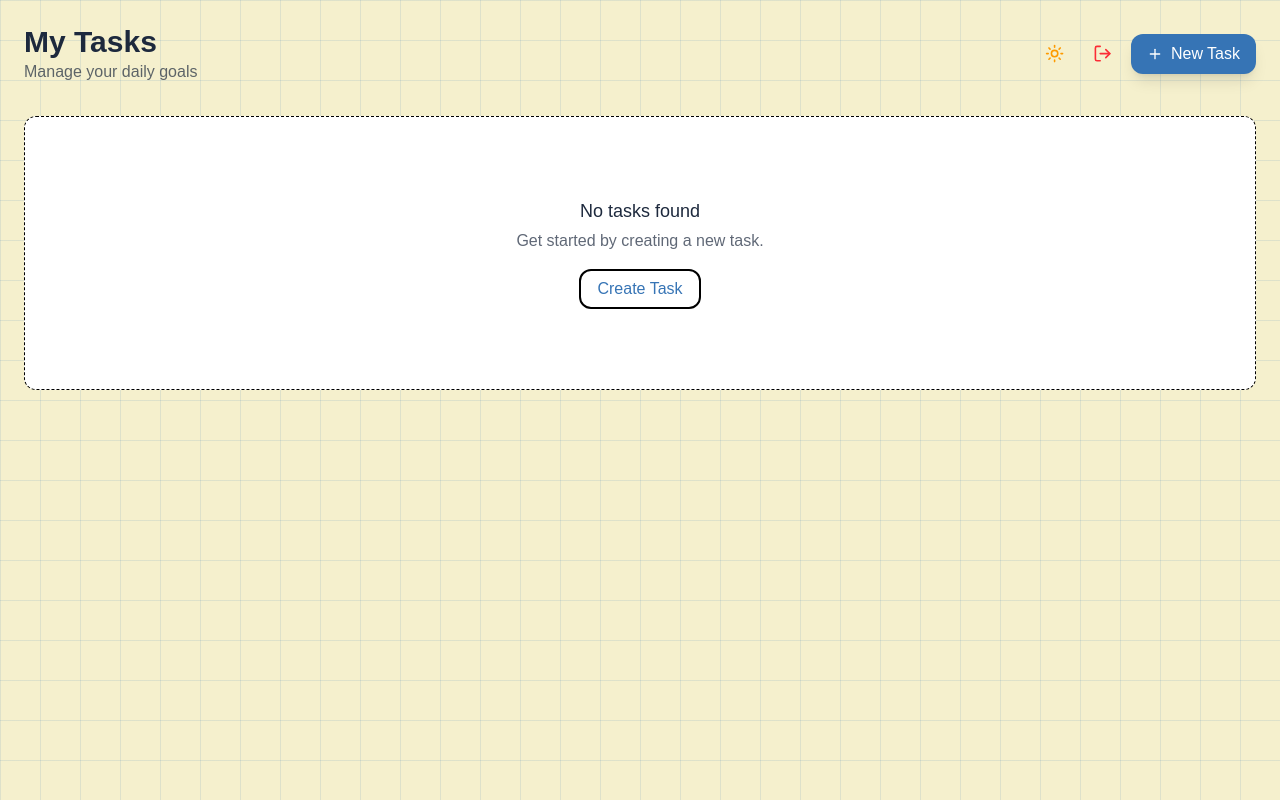
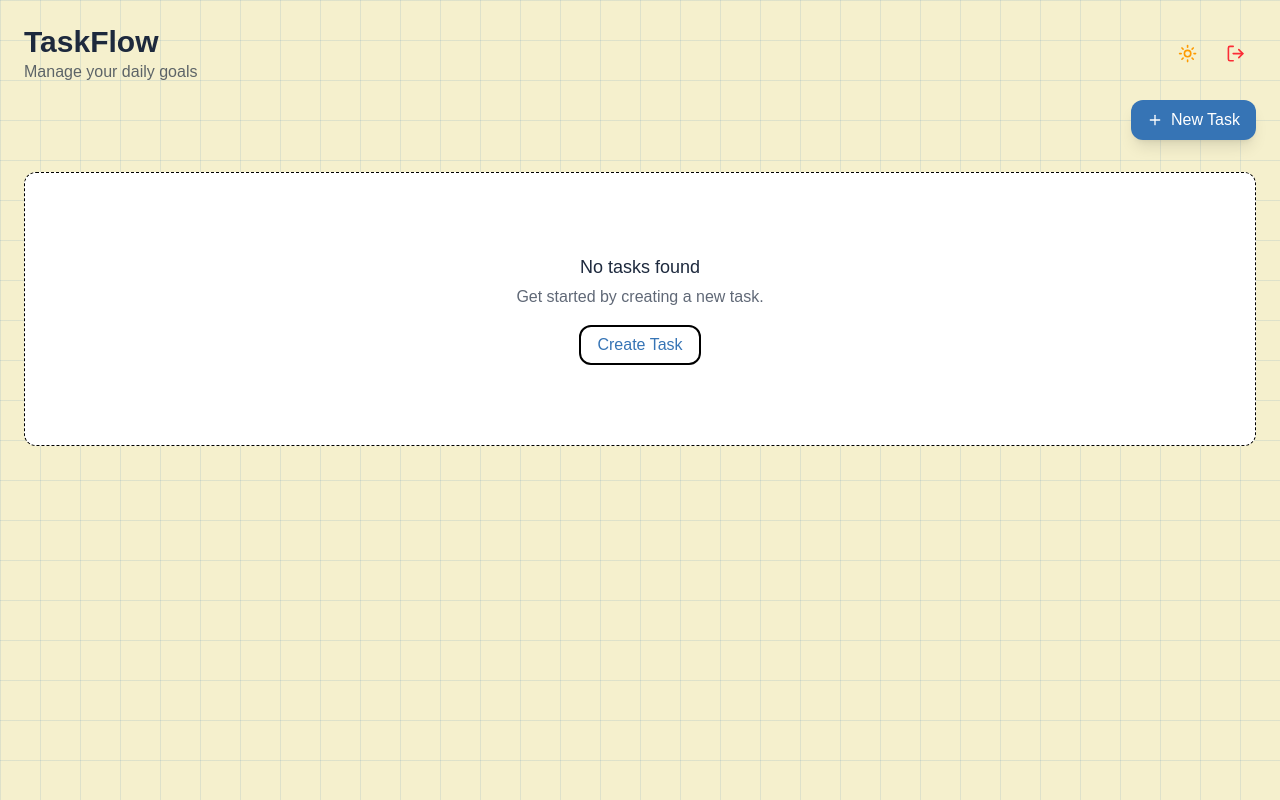
Before and after one commit to Rafa-romero-dev/TaskFlow, a Next.js app: page /dashboard in a window 1280 px wide. Built offline with nearby package versions, Linux system fonts and the light colour scheme.

Commit message:
feat: Implement favicon and new branding "TaskFlow" feat: Improve responsiveness in Header

```diff
--- a/src/app/dashboard/page.js
+++ b/src/app/dashboard/page.js
@@ -69,9 +69,10 @@ export default function DashboardPage() {
     return (
         <div className="bg-pattern-grid min-h-screen bg-[var(--background)] p-6 transition-colors duration-500">
             <div className="max-w-7xl mx-auto space-y-8">
-                <header className="flex items-center justify-between">
+                <header className="flex flex-col gap-4">
+                    <div className="flex items-center justify-between">
                         <div>
-                        <h1 className="text-3xl font-bold text-slate-800 dark:text-slate-50">My Tasks</h1>
+                            <h1 className="text-3xl font-bold text-slate-800 dark:text-slate-50">TaskFlow</h1>
                             <p className="text-slate-800 dark:text-slate-50 opacity-70">Manage your daily goals</p>
                         </div>
                         <div className="flex items-center gap-2">
@@ -79,10 +80,11 @@ export default function DashboardPage() {
                             <Button variant="ghost" size="icon" onClick={handleLogout} title="Logout">
                                 <LogOut className="h-[1.2rem] w-[1.2rem] text-red-500 hover:text-slate-950 transition-colors" />
                             </Button>
-                        <Button onClick={handleCreate} className="shadow-lg hover:shadow-indigo-500/20 transition-shadow">
+                        </div>
+                    </div>
+                    <Button onClick={handleCreate} className="w-full sm:w-auto sm:self-end shadow-lg hover:shadow-indigo-500/20 transition-shadow">
                         <Plus className="mr-2 h-4 w-4" /> New Task
                     </Button>
-                    </div>
                 </header>
 
                 {tasks.length === 0 && !isLoading ? (
--- a/src/app/layout.js
+++ b/src/app/layout.js
@@ -12,8 +12,11 @@ const geistMono = Geist_Mono({
 });
 
 export const metadata = {
-  title: "Create Next App",
-  description: "Generated by create next app",
+  title: "TaskFlow - Manage Your Tasks Efficiently",
+  description: "A modern task management PWA to organize and track your daily goals",
+  icons: {
+    icon: '/favicon.svg',
+  },
 };
 
 import { ThemeProvider } from '@/presentation/providers/ThemeProvider';
--- a/src/app/login/page.js
+++ b/src/app/login/page.js
@@ -71,7 +71,7 @@ export default function LoginPage() {
                             <Input
                                 id="email"
                                 type="email"
-                                placeholder="Ex: commander@base.com"
+                                placeholder="commander@base.com"
                                 {...register('email')}
                                 className={cn(errors.email && "border-red-500 focus-visible:ring-red-500")}
                             />
@@ -83,7 +83,7 @@ export default function LoginPage() {
                             <Input
                                 id="password"
                                 type="password"
-                                placeholder="Secret code"
+                                placeholder="masterpassword"
                                 {...register('password')}
                                 className={cn(errors.password && "border-red-500 focus-visible:ring-red-500")}
                             />
```
Also changed, not shown: public/favicon.svg (added). Lines whose indentation alone changed are shown as unchanged.
